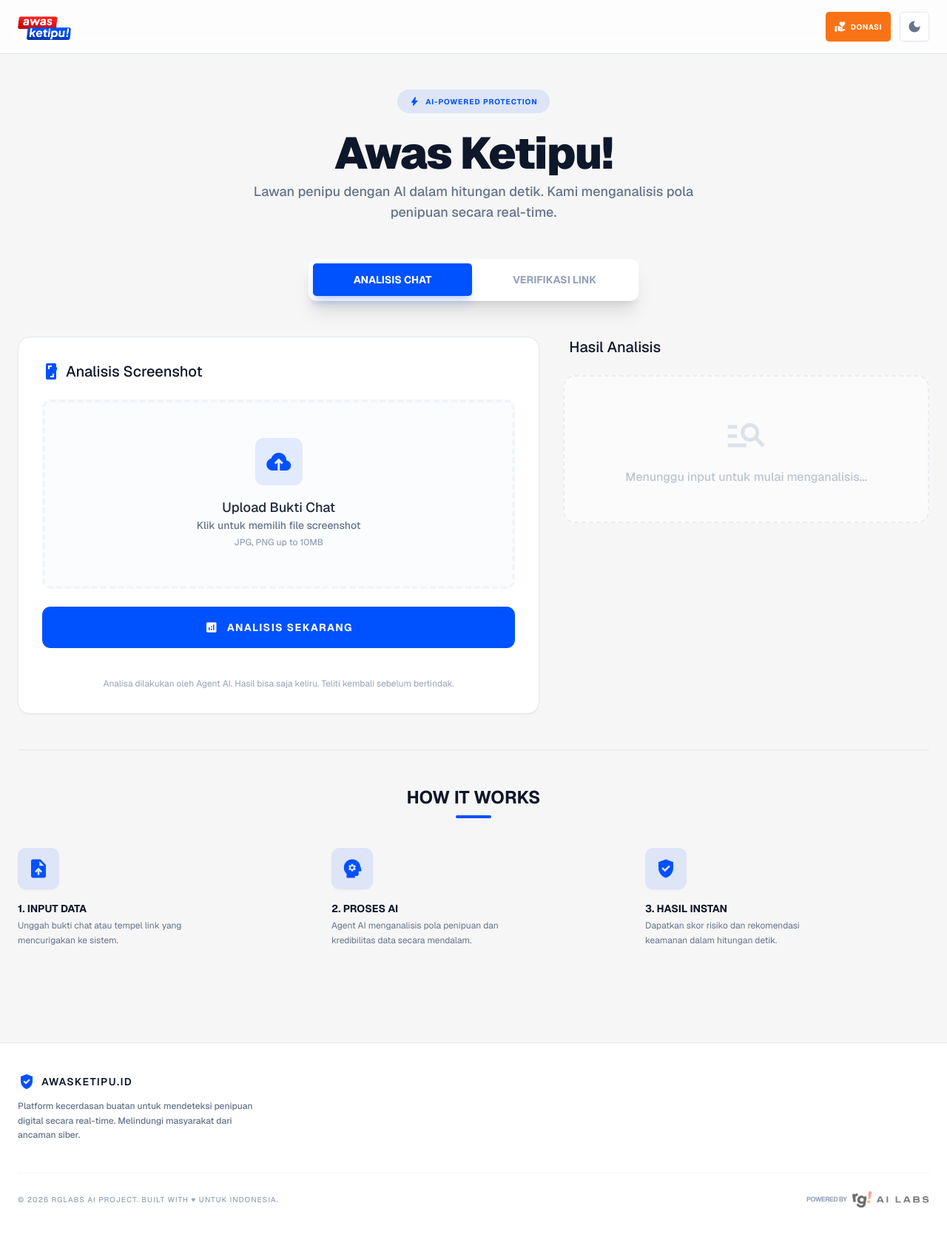
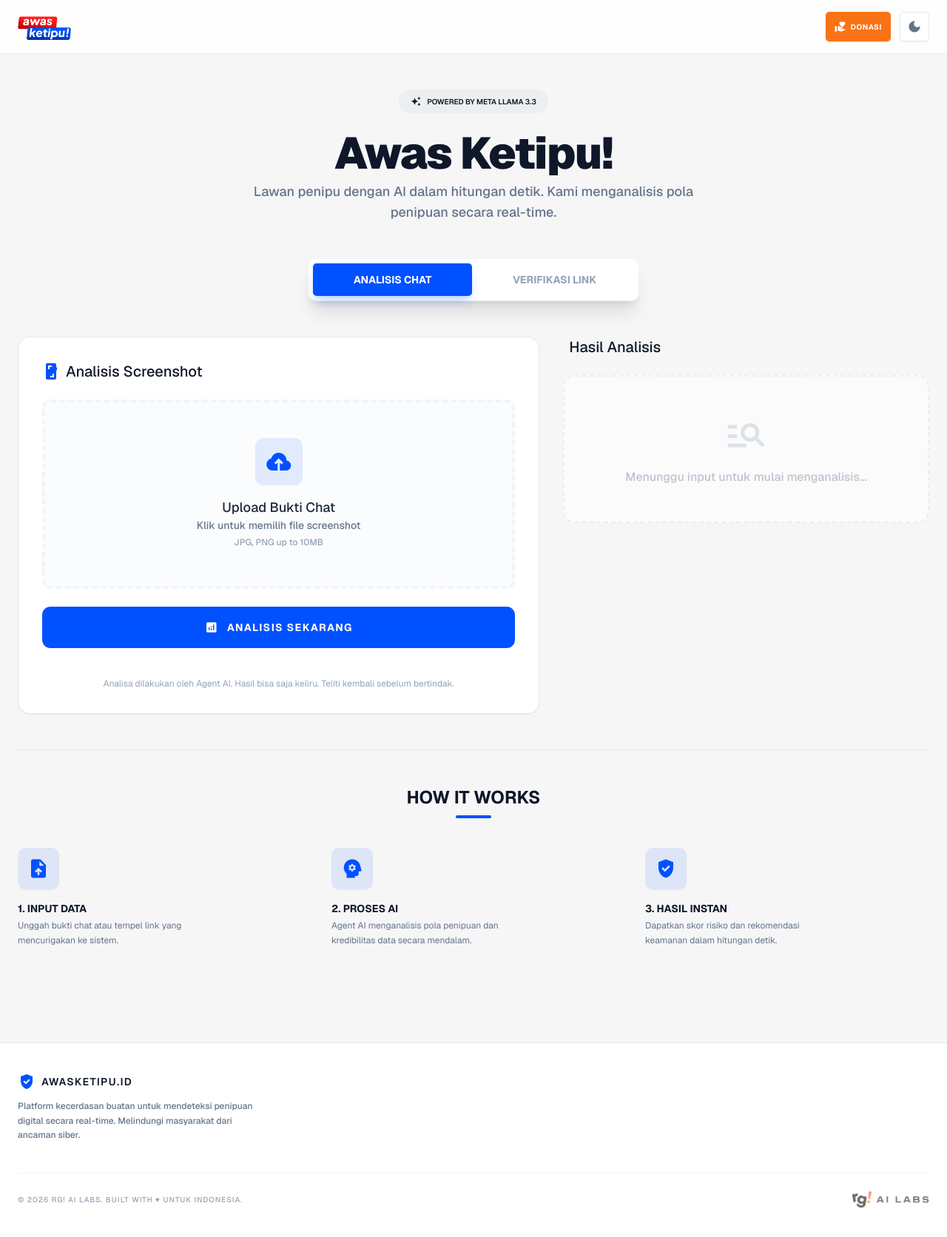
Before and after one commit to refrxx/cekscam-ai, a website: page index.html in a window 1280 px wide. Shown: the whole page at 74% size. Drawn offline with nearby package versions, Linux system fonts and the light colour scheme.

Commit message:
Fix: Change background color and Powered by Llama

```diff
--- a/index.html
+++ b/index.html
@@ -16,7 +16,7 @@
                     colors: {
                         "primary": "#0051FF",
                         "background-light": "#F6F6F6",
-                        "background-dark": "#171022",
+                        "background-dark": "#0E1727",
                     },
                     fontFamily: { "display": ["Geist", "sans-serif"] },
                     borderRadius: { "xl": "0.3rem", "2xl": "0.7rem", "3xl": "1rem" }
@@ -77,8 +77,9 @@
 
         <main class="flex-1 max-w-7xl mx-auto w-full px-6 py-8 lg:py-12 flex flex-col gap-12">
             <section class="flex flex-col items-center text-center gap-6">
-                <div class="inline-flex items-center gap-2 px-4 py-1.5 rounded-full bg-primary/10 text-primary text-[10px] font-bold uppercase tracking-widest">
-                    <span class="material-symbols-outlined text-sm">bolt</span> AI-Powered Protection
+                <div class="inline-flex items-center gap-2 px-4 py-1.5 rounded-full bg-slate-400/10 text-primary/ text-[10px] font-semibold uppercase">
+                    <span class="material-symbols-outlined text-sm">auto_awesome</span>
+                    Powered by Meta Llama 3.3
                 </div>
 
                 <div class="space-y-2">
@@ -247,14 +248,15 @@
 
                 <div class="mt-10 pt-6 border-t border-slate-100 dark:border-slate-900 flex flex-col sm:flex-row justify-between items-center gap-6">
                     <p class="text-[10px] font-medium text-slate-400 uppercase tracking-widest text-center sm:text-left">
-                        © 2026 RGLABS AI Project. Built with ♥ untuk Indonesia.
+                        © 2026 RG! AI LABS. Built with ♥ untuk Indonesia.
                     </p>
 
                     <div class="flex items-center gap-2">
-                        <span class="text-[9px] font-bold text-slate-400 uppercase tracking-tighter">Powered by</span>
-                        <div class="h-6 w-auto opacity-70 hover:opacity-100 transition-opacity">
-                            <img src="rglabsfooter.png" alt="RGLABS Logo" class="h-full w-auto object-contain">
-                        </div>
+                            <div class="h-6 w-auto opacity-70 hover:opacity-100 transition-opacity flex items-center">
+                                <img src="rglabsfooter.png" alt="RGLABS Logo" class="h-full w-auto object-contain dark:hidden">
+
+                                <img src="rglabsfooterdark.png" alt="RGLABS Logo" class="h-full w-auto object-contain hidden dark:block">
+                            </div>
                     </div>
                 </div>
             </div>
```
Also changed, not shown: rglabsfooterdark.png (added).
